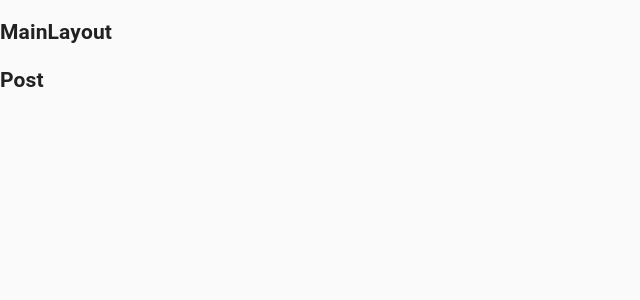
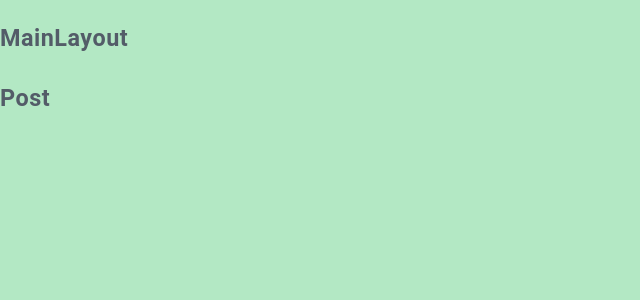
Before and after one commit to eszmateusz/bulletin-board-app, a React (Create React App) app: page /post/1 in a window 1280 px wide. Shown: the top 300 px of the page, without its empty margins (0-640 px from the left). Built offline with nearby package versions, Linux system fonts and the light colour scheme.

Commit message:
Prepare project. Add styles.

```diff
--- a/package.json
+++ b/package.json
@@ -1,5 +1,5 @@
 {
-  "name": "bulletin-board",
+  "name": "bulletin-board-app",
   "version": "0.1.0",
   "private": true,
   "scripts": {
@@ -40,9 +40,10 @@
     "@material-ui/core": "^4.7.0",
     "@material-ui/icons": "^4.5.1",
     "axios": "^0.19.0",
-    "clsx": "^1.0.4",
+    "clsx": "^1.1.1",
     "enzyme": "^3.10.0",
     "enzyme-adapter-react-16": "^1.15.1",
+    "material-ui": "^0.20.2",
     "node-sass": "^4.13.0",
     "npm-run-all": "^4.1.5",
     "react": "^16.12.0",
--- a/src/App.js
+++ b/src/App.js
@@ -16,7 +16,8 @@
 
 const theme = createMuiTheme({
   palette: {
-    primary: { main: '#2B4C6F' },
+    primary: { main: '#130f40' },
+    secondary: { main: '#f97d24' },
   },
 });
 
--- a/src/index.js
+++ b/src/index.js
@@ -2,6 +2,8 @@
 import ReactDOM from 'react-dom';
 import { App } from './App';
 import * as serviceWorker from './serviceWorker';
+
+import './styles/global.scss';
 
 ReactDOM.render(<App />, document.getElementById('root'));
 
--- a/src/styles/global.scss
+++ b/src/styles/global.scss
@@ -1 +1,15 @@
 @import "settings.scss";
+
+*, *::before, *::after {
+  box-sizing: border-box;
+}
+
+body {
+  margin: 0;
+  padding: 0;
+  color: $font-dark;
+  background: $background-light;
+  font-size: ($base-size * 1.3);
+  line-height: 1.7;
+  letter-spacing: 0.5px;
+}
--- a/src/styles/settings.scss
+++ b/src/styles/settings.scss
@@ -1 +1,7 @@
 $base-size: 12px;
+
+$background-light: #b3e8c4;
+$background-dark: #2298b3;
+
+$font-dark: #535c68;
+$font-light: #dff9fb;
```
Also changed, not shown: 1 other file (tests, documents, lock files or other folders).
